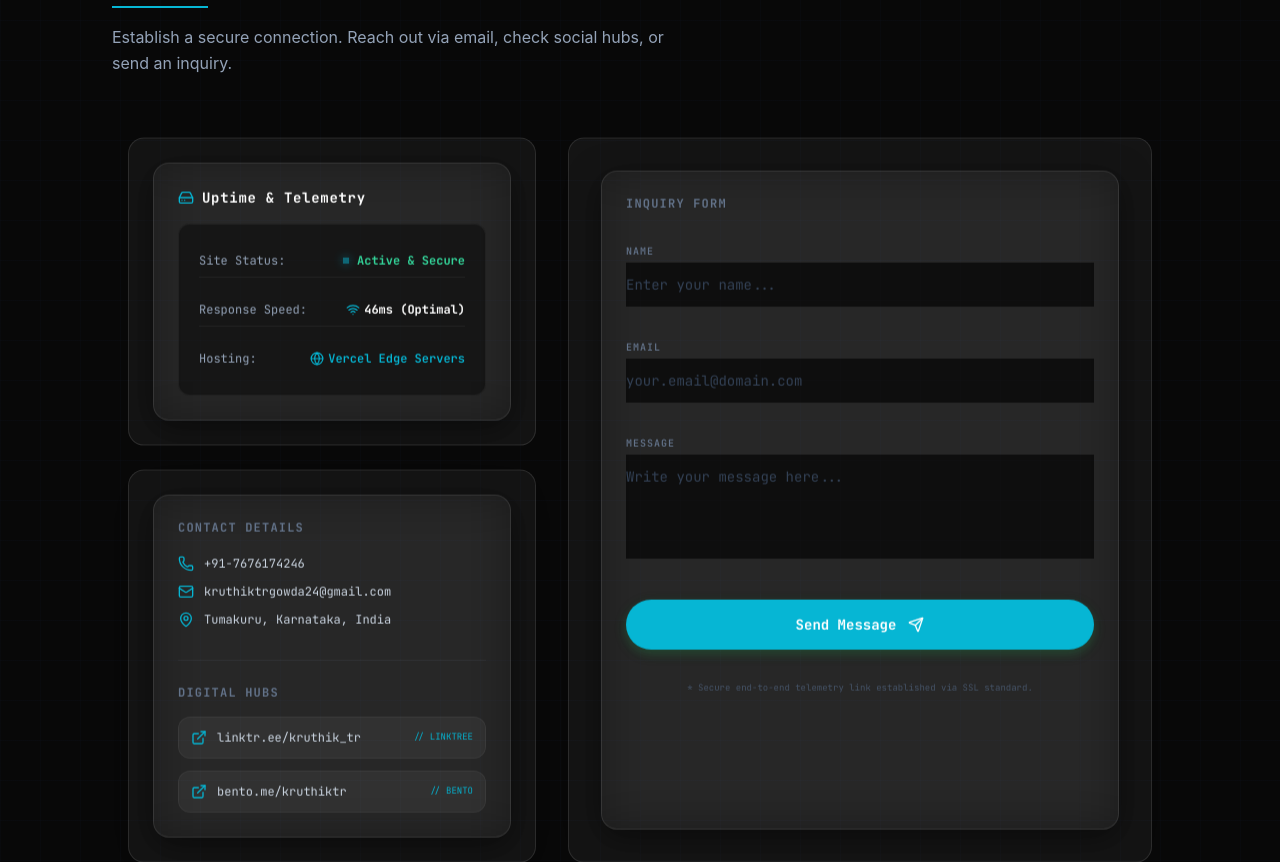
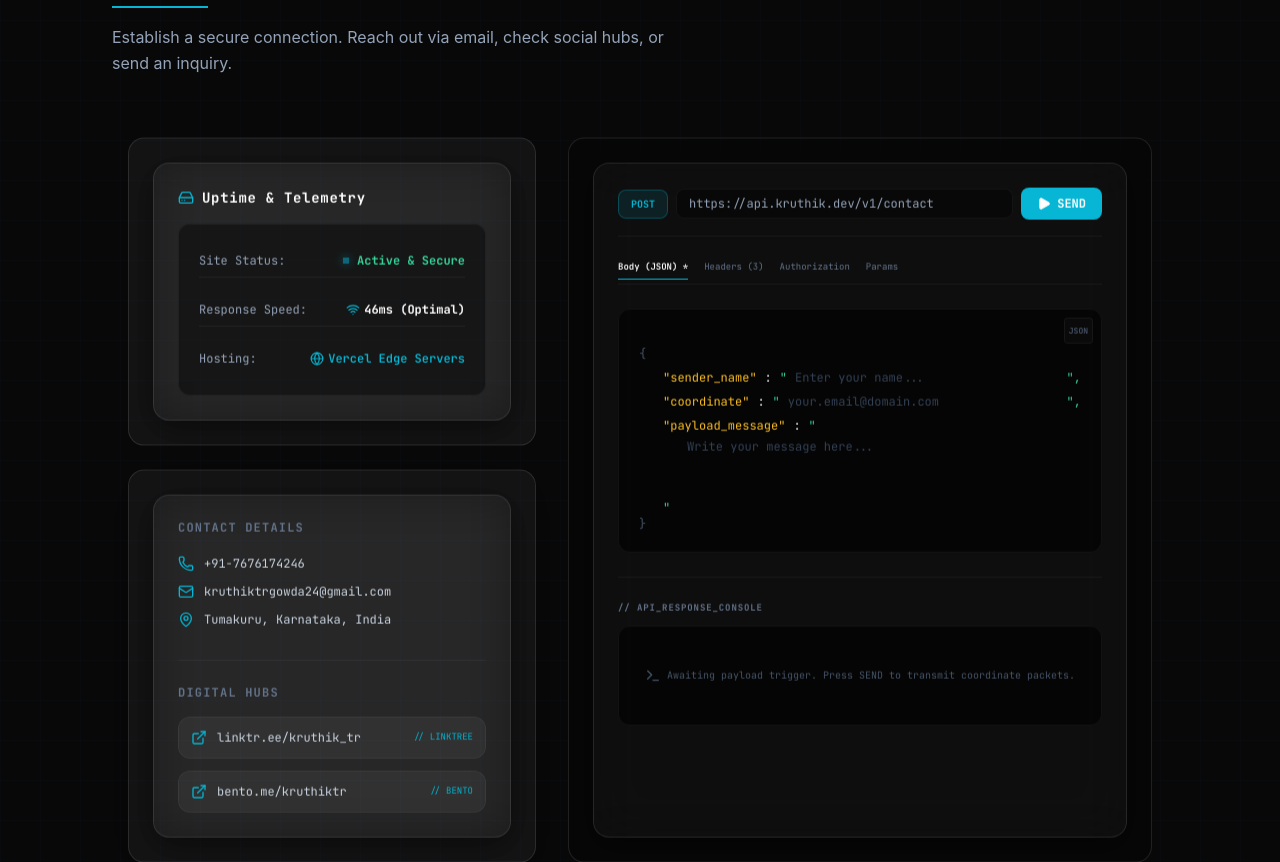
Before and after one commit to KRUTHIKTR/portfolio, a React (Vite) app: page / in a window 1280 px wide. Shown: the part 7740-8602 px from the top of the page. Built offline with nearby package versions, Linux system fonts and the light colour scheme.

Commit message:
feat: implement Postman-style Interactive API Request Builder in ContactForm.jsx

```diff
--- a/src/components/ContactForm.jsx
+++ b/src/components/ContactForm.jsx
@@ -1,33 +1,40 @@
 import React, { useState, useEffect } from 'react';
-import { motion } from 'framer-motion';
-import { Send, Mail, Phone, MapPin, HardDrive, Wifi, Globe, ExternalLink } from 'lucide-react';
+import { motion, AnimatePresence } from 'framer-motion';
+import { Send, Mail, Phone, MapPin, HardDrive, Wifi, Globe, ExternalLink, Play, Terminal, AlertCircle } from 'lucide-react';
 import TiltCard from './TiltCard';
 
 export default function ContactForm({ isZeroG }) {
   const [formData, setFormData] = useState({ name: '', email: '', message: '' });
+  const [isSending, setIsSending] = useState(false);
   const [isSubmitted, setIsSubmitted] = useState(false);
   const [latency, setLatency] = useState(45);
 
   // Live telemetry updates
   useEffect(() => {
-    // Latency fluctuation simulator
     const latencyInterval = setInterval(() => {
       setLatency(Math.floor(44 + Math.random() * 5)); // Fluctuates between 44 and 48
     }, 1500);
 
-    return () => {
-      clearInterval(latencyInterval);
-    };
+    return () => clearInterval(latencyInterval);
   }, []);
 
   const handleSubmit = (e) => {
     e.preventDefault();
     if (!formData.name || !formData.email || !formData.message) return;
+
+    setIsSending(true);
+    setIsSubmitted(false);
+
+    // Simulate API request lifecycle
+    setTimeout(() => {
+      setIsSending(false);
       setIsSubmitted(true);
-    setTimeout(() => {
+    }, 1500);
+  };
+
+  const handleReset = () => {
     setIsSubmitted(false);
     setFormData({ name: '', email: '', message: '' });
-    }, 4000);
   };
 
   return (
@@ -47,7 +54,7 @@ export default function ContactForm({ isZeroG }) {
       {/* Main Grid */}
       <div className="grid grid-cols-1 lg:grid-cols-12 gap-8 max-w-5xl mx-auto items-stretch">
 
-        {/* Left Column: Uptime & Hubs */}
+        {/* Left Column: Uptime & Hubs (5 cols) */}
         <div className="lg:col-span-5 flex flex-col justify-between space-y-6">
 
           {/* Uptime & Telemetry */}
@@ -141,80 +148,184 @@ export default function ContactForm({ isZeroG }) {
           </TiltCard>
         </div>
 
-        {/* Right Column: Contact Message Form */}
+        {/* Right Column: Postman / API Builder Form (7 cols) */}
         <div className="lg:col-span-7">
-          <TiltCard isZeroG={isZeroG} className="bg-white/5 border border-white/10 rounded-2xl p-8 h-full flex flex-col justify-between">
-            <form onSubmit={handleSubmit} className="space-y-8 text-left">
-              <h3 className="text-xs uppercase font-mono tracking-widest text-slate-500 font-bold">
-                Inquiry Form
-              </h3>
+          <TiltCard isZeroG={isZeroG} className="bg-[#080808]/90 border border-white/10 rounded-2xl p-6 h-full flex flex-col justify-between relative overflow-hidden">
 
-              <div className="flex flex-col gap-1">
-                <label className="text-[10px] uppercase font-mono tracking-widest text-slate-500 font-semibold">
-                  Name
-                </label>
+            <form onSubmit={handleSubmit} className="space-y-6 text-left">
+              {/* API Header / Method selection bar */}
+              <div className="flex flex-col sm:flex-row items-stretch sm:items-center gap-2 border-b border-white/5 pb-4">
+                <div className="flex items-center gap-1.5">
+                  <span className="text-[10px] font-mono font-bold bg-[#06b6d4]/10 border border-[#06b6d4]/30 text-[#06b6d4] px-3 py-1.5 rounded-lg">
+                    POST
+                  </span>
+                </div>
+                <div className="flex-grow flex items-center bg-black/40 border border-white/5 rounded-lg px-3 py-1.5 text-xs font-mono text-slate-400 select-all overflow-x-auto whitespace-nowrap">
+                  https://api.kruthik.dev/v1/contact
+                </div>
+
+                <button
+                  type="submit"
+                  disabled={isSending || isSubmitted}
+                  className="flex items-center justify-center gap-1.5 bg-[#06b6d4] hover:bg-[#06b6d4]/90 text-white font-mono text-xs font-bold px-4 py-2 rounded-lg transition-all active:scale-[0.98] disabled:opacity-50"
+                >
+                  <Play className="w-3.5 h-3.5 fill-current" />
+                  <span>SEND</span>
+                </button>
+              </div>
+
+              {/* Postman Style Tabs */}
+              <div className="flex gap-4 border-b border-white/5 text-[9px] font-mono text-slate-500 pb-1 select-none">
+                <span className="border-b border-[#06b6d4] text-white pb-1 font-semibold cursor-default">Body (JSON) *</span>
+                <span className="hover:text-slate-300 cursor-pointer">Headers (3)</span>
+                <span className="hover:text-slate-300 cursor-pointer">Authorization</span>
+                <span className="hover:text-slate-300 cursor-pointer">Params</span>
+              </div>
+
+              {/* JSON Body Editor */}
+              <div className="relative font-mono text-xs bg-black/60 border border-white/5 rounded-xl p-5 space-y-4">
+                <div className="absolute top-2 right-2 p-1 text-[8px] text-slate-600 font-bold bg-white/[0.02] border border-white/5 rounded">
+                  JSON
+                </div>
+
+                <div>
+                  <span className="text-slate-600">{"{"}</span>
+
+                  {/* Sender Name Input */}
+                  <div className="pl-6 flex items-center gap-2 mt-2">
+                    <span className="text-amber-400">"sender_name"</span>:
+                    <span className="text-emerald-400">"</span>
                     <input
                       type="text"
                       required
                       placeholder="Enter your name..."
                       value={formData.name}
                       onChange={(e) => setFormData({ ...formData, name: e.target.value })}
-                  className="w-full bg-black/60 border-t-0 border-x-0 border-b border-white/10 focus:border-[#06b6d4] px-0 py-3 text-sm text-white placeholder-slate-700 focus:outline-none focus:ring-0 transition-all duration-300 font-mono rounded-none"
+                      disabled={isSending || isSubmitted}
+                      className="bg-transparent border-none text-emerald-400 focus:outline-none focus:ring-0 p-0 text-xs w-full placeholder-slate-700 font-mono"
                     />
+                    <span className="text-emerald-400">",</span>
                   </div>
 
-              <div className="flex flex-col gap-1">
-                <label className="text-[10px] uppercase font-mono tracking-widest text-slate-500 font-semibold">
-                  Email
-                </label>
+                  {/* Email Coordinate Input */}
+                  <div className="pl-6 flex items-center gap-2 mt-2">
+                    <span className="text-amber-400">"coordinate"</span>:
+                    <span className="text-emerald-400">"</span>
                     <input
                       type="email"
                       required
                       placeholder="your.email@domain.com"
                       value={formData.email}
                       onChange={(e) => setFormData({ ...formData, email: e.target.value })}
-                  className="w-full bg-black/60 border-t-0 border-x-0 border-b border-white/10 focus:border-[#06b6d4] px-0 py-3 text-sm text-white placeholder-slate-700 focus:outline-none focus:ring-0 transition-all duration-300 font-mono rounded-none"
+                      disabled={isSending || isSubmitted}
+                      className="bg-transparent border-none text-emerald-400 focus:outline-none focus:ring-0 p-0 text-xs w-full placeholder-slate-700 font-mono"
                     />
+                    <span className="text-emerald-400">",</span>
                   </div>
 
-              <div className="flex flex-col gap-1">
-                <label className="text-[10px] uppercase font-mono tracking-widest text-slate-500 font-semibold">
-                  Message
-                </label>
+                  {/* Message Payload Textarea */}
+                  <div className="pl-6 flex flex-col items-start gap-1 mt-2">
+                    <div className="flex items-center gap-2">
+                      <span className="text-amber-400">"payload_message"</span>:
+                      <span className="text-emerald-400">"</span>
+                    </div>
                     <textarea
                       required
-                  rows="4"
+                      rows="3"
                       placeholder="Write your message here..."
                       value={formData.message}
                       onChange={(e) => setFormData({ ...formData, message: e.target.value })}
-                  className="w-full bg-black/60 border-t-0 border-x-0 border-b border-white/10 focus:border-[#06b6d4] px-0 py-3 text-sm text-white placeholder-slate-700 focus:outline-none focus:ring-0 transition-all duration-300 font-mono resize-none rounded-none"
+                      disabled={isSending || isSubmitted}
+                      className="bg-transparent border-none text-emerald-400 focus:outline-none focus:ring-0 p-0 text-xs w-full placeholder-slate-700 font-mono resize-none pl-6 leading-relaxed"
                     />
+                    <span className="text-emerald-400">"</span>
                   </div>
 
-              <div className="pt-2">
-                <button
-                  type="submit"
-                  disabled={isSubmitted}
-                  className="w-full flex items-center justify-center gap-2 bg-[#06b6d4] hover:bg-[#06b6d4]/90 text-white font-mono text-sm font-bold py-3.5 px-6 rounded-full transition-all duration-300 shadow-[0_4px_12px_rgba(29,185,84,0.25)] hover:shadow-[0_0_20px_rgba(29,185,84,0.5)] border border-[#06b6d4]/20 active:scale-[0.99]"
-                >
-                  {isSubmitted ? (
-                    <span className="flex items-center gap-2 font-mono">
-                      SIGNAL TRANSMITTED
-                    </span>
-                  ) : (
-                    <>
-                      Send Message <Send className="w-4 h-4 ml-1" />
-                    </>
-                  )}
-                </button>
+                  <span className="text-slate-600">{"}"}</span>
+                </div>
               </div>
             </form>
 
-            <div className="mt-8 text-center text-[9px] font-mono text-slate-600">
-              * Secure end-to-end telemetry link established via SSL standard.
+            {/* Simulated API Response Window */}
+            <div className="mt-6 border-t border-white/5 pt-6 text-left">
+              <span className="text-[9px] font-mono text-slate-500 uppercase tracking-widest block font-bold mb-2.5">
+                // API_RESPONSE_CONSOLE
+              </span>
+
+              <div className="bg-black/60 border border-white/5 rounded-xl p-4 min-h-[100px] flex items-center justify-center relative font-mono text-xs">
+
+                <AnimatePresence mode="wait">
+                  {/* Default State: Awaiting Send */}
+                  {!isSending && !isSubmitted && (
+                    <motion.div
+                      key="idle"
+                      initial={{ opacity: 0 }}
+                      animate={{ opacity: 1 }}
+                      exit={{ opacity: 0 }}
+                      className="text-slate-600 text-[10px] flex items-center gap-1.5 select-none"
+                    >
+                      <Terminal className="w-4 h-4" />
+                      <span>Awaiting payload trigger. Press SEND to transmit coordinate packets.</span>
+                    </motion.div>
+                  )}
+
+                  {/* Sending Loader State */}
+                  {isSending && (
+                    <motion.div
+                      key="sending"
+                      initial={{ opacity: 0 }}
+                      animate={{ opacity: 1 }}
+                      exit={{ opacity: 0 }}
+                      className="flex flex-col gap-2 items-center text-[#06b6d4]"
+                    >
+                      <span className="animate-pulse text-[10px]">Sending payload...</span>
+                      <div className="h-1 w-32 bg-white/[0.03] border border-white/5 rounded-full overflow-hidden">
+                        <motion.div
+                          initial={{ left: "-100%" }}
+                          animate={{ left: "100%" }}
+                          transition={{ repeat: Infinity, duration: 1.0, ease: "linear" }}
+                          className="h-full bg-[#06b6d4] w-2/3 rounded-full relative"
+                        />
                       </div>
+                    </motion.div>
+                  )}
+
+                  {/* Success Response State */}
+                  {isSubmitted && (
+                    <motion.div
+                      key="success"
+                      initial={{ opacity: 0, y: 10 }}
+                      animate={{ opacity: 1, y: 0 }}
+                      exit={{ opacity: 0 }}
+                      className="w-full text-left space-y-2"
+                    >
+                      <div className="flex justify-between items-center text-[10px] pb-1.5 border-b border-white/5">
+                        <span className="text-emerald-400 font-bold flex items-center gap-1.5">
+                          Status: 200 OK
+                        </span>
+                        <button
+                          onClick={handleReset}
+                          className="text-[9px] text-[#06b6d4] hover:underline"
+                        >
+                          // RESET_FORM
+                        </button>
+                      </div>
+
+                      <div className="text-[10px] text-slate-400 font-mono space-y-1">
+                        <div>{"{"}</div>
+                        <div className="pl-4"><span className="text-amber-400">"status"</span>: <span className="text-emerald-400">"200_OK"</span>,</div>
+                        <div className="pl-4"><span className="text-amber-400">"message"</span>: <span className="text-emerald-400">"Connection established with Kruthik T R successfully."</span></div>
+                        <div>{"}"}</div>
+                      </div>
+                    </motion.div>
+                  )}
+                </AnimatePresence>
+              </div>
+            </div>
+
           </TiltCard>
         </div>
+
       </div>
     </section>
   );
```
Lines whose indentation alone changed are shown as unchanged.
